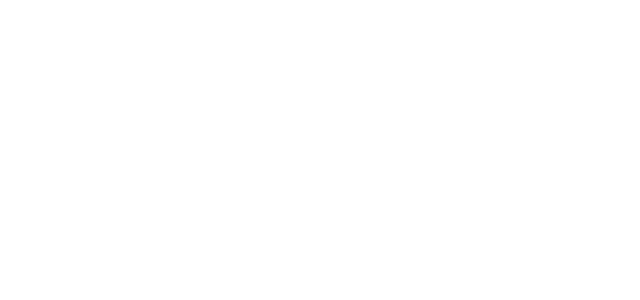
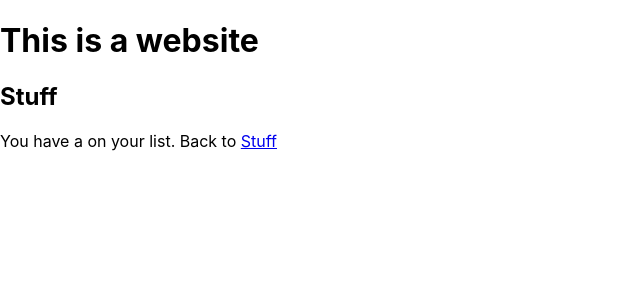
Before and after one commit to SeanPed/react-stuff, a React (Vite) app: page /stuff in a window 1280 px wide. Before the commit this address had no page. Shown: the top 300 px of the page, without its empty margins (0-640 px from the left). Built offline with nearby package versions, Linux system fonts and the light colour scheme.

Commit message:
Add URL Params

```diff
--- a/src/app/App.tsx
+++ b/src/app/App.tsx
@@ -1,13 +1,18 @@
 import React from 'react';
 import { BrowserRouter, Routes, Route } from 'react-router-dom';
+import Stuff from './pages/stuff/Stuff';
 
 function App(): JSX.Element {
   return (
     <BrowserRouter>
+      <h1>This is a website</h1>
       <Routes>
         <Route path="/" element={<p>Hallo</p>} />
         <Route path="/about" element={<p>About</p>} />
         <Route path="/motivation" element={<p>Motivation</p>} />
+        <Route path="/stuff" element={<Stuff />}>
+          <Route path=":stuffParams" element={<Stuff />}></Route>
+        </Route>
       </Routes>
     </BrowserRouter>
   );
--- /dev/null
+++ b/src/app/pages/stuff/Stuff.tsx
@@ -0,0 +1,16 @@
+import React from 'react';
+import { Link, useParams } from 'react-router-dom';
+
+function Stuff(): JSX.Element {
+  const { stuffParams } = useParams();
+  return (
+    <>
+      <h2>Stuff</h2>
+      <p>
+        You have a {stuffParams} on your list. Back to{' '}
+        <Link to="/stuff">Stuff</Link>
+      </p>
+    </>
+  );
+}
+export default Stuff;
```
